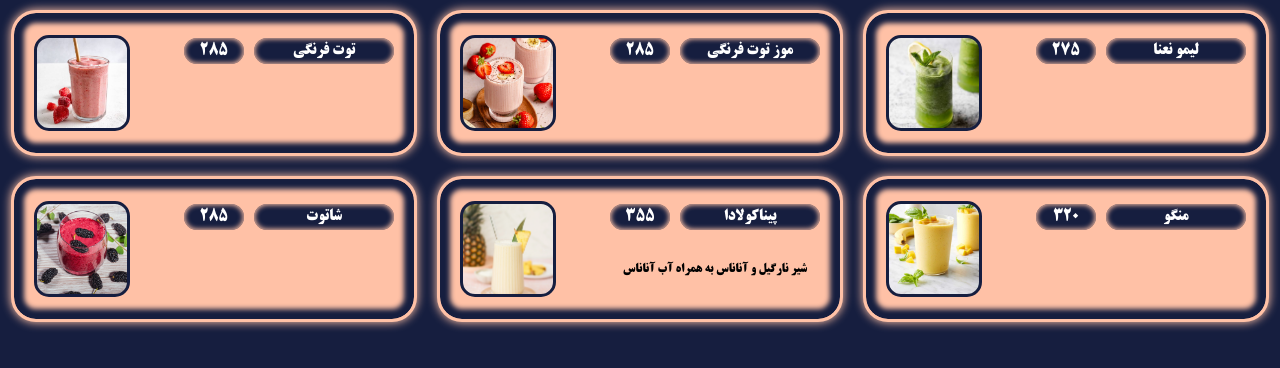
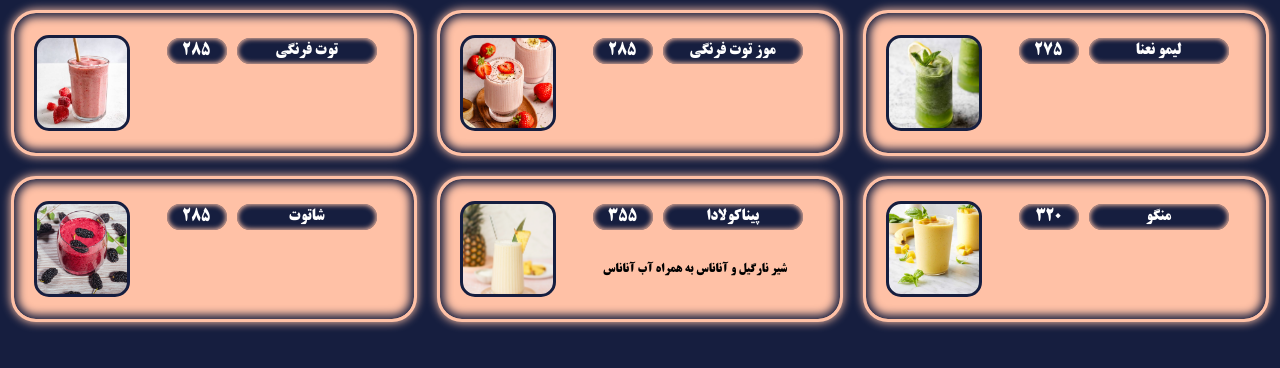
Before and after one commit to shojaa01/Teyar-Cake-Caf-, a plain HTML site: page file/menot/index.html in a window 1280 px wide. Drawn offline with Linux system fonts and the light colour scheme.

Commit message:
test 7812

```diff
--- a/file/style/style.css
+++ b/file/style/style.css
@@ -40,7 +40,7 @@ body {
   background-color: #ffc1a6;
   border-radius: 25px;
   border: solid 0.2rem #ffc1a6;
-  box-shadow: inset 0px 0px 5px 10px #161e3f ,0px 0px 10px 0.5px #ffc1a6;
+  box-shadow: inset 0px 0px 8px 4px #161e3f ,0px 0px 10px 0.5px #ffc1a6;
 }
 .img {
   position: absolute;
@@ -62,7 +62,7 @@ body {
   align-items: center;
   text-align: right;
   justify-content: center;
-  width: 60%;
+  width: 70%;
 }
 .boxText {
   position: relative;
@@ -91,7 +91,7 @@ body {
   padding:5px ;
   /* border: solid white; */
   box-shadow: inset 0px 0px 5px 1px #ffc1a6;
-  margin-right: 10px;
+  margin-right: 5px;
 }
 .textPric {
   position: relative;
```
